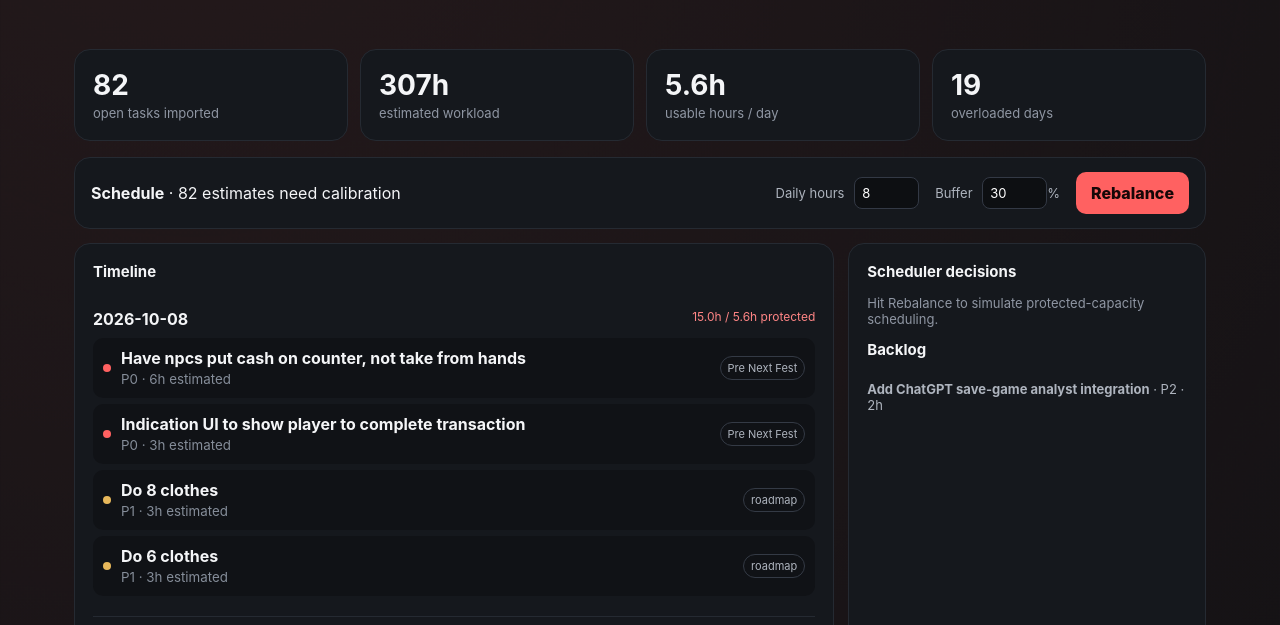
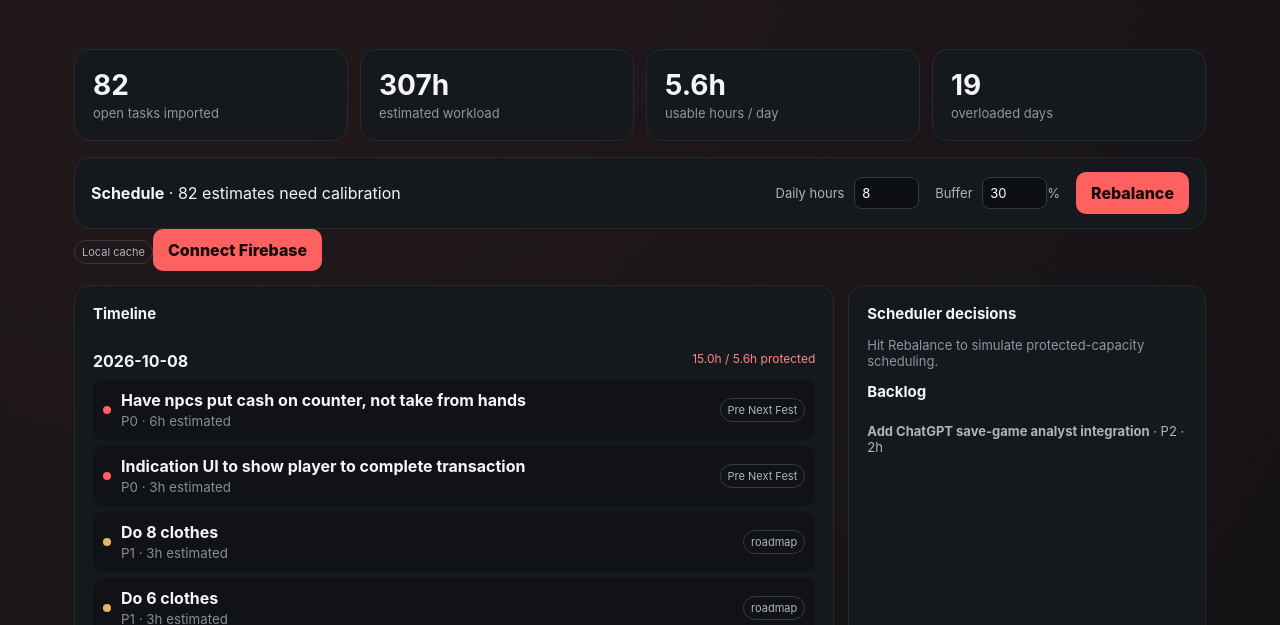
Before and after one commit to Redstoneinvente/RedsScheduler, a plain HTML site: page index.html in a window 1280 px wide. Shown: the part 175-800 px from the top of the page. Drawn offline with Linux system fonts and the light colour scheme.

Commit message:
Add Firebase sync controls

```diff
--- a/index.html
+++ b/index.html
@@ -4,7 +4,7 @@
 <main>
 <section class="stats" id="stats"></section>
 <section class="toolbar"><div><strong>Schedule</strong><span id="status"></span></div><label>Daily hours <input id="hours" type="number" min="1" max="16" step=".5" value="8"></label><label>Buffer <input id="buffer" type="number" min="0" max="60" value="30">%</label><button id="rebalance">Rebalance</button></section>
-<section class="grid"><div class="panel"><h2>Timeline</h2><div id="timeline"></div></div><aside class="panel"><h2>Scheduler decisions</h2><div id="decisions"></div><h2>Backlog</h2><div id="backlog"></div></aside></section>
-</main>
+<section class="syncbar"><span id="syncBadge" class="pill">Local cache</span><button id="firebaseBtn">Connect Firebase</button><button id="disconnectFirebase" class="secondary" hidden>Disconnect</button></section><section class="grid"><div class="panel"><h2>Timeline</h2><div id="timeline"></div></div><aside class="panel"><h2>Scheduler decisions</h2><div id="decisions"></div><h2>Backlog</h2><div id="backlog"></div></aside></section>
+</main><dialog id="firebaseDialog"><form id="firebaseForm" method="dialog"><h2>Firebase sync</h2><p class="muted">Reuse the Firebase Realtime Database from Reds Sprint Review. Credentials stay in this browser.</p><label>Database URL<input name="url" type="url" required placeholder="https://your-project-default-rtdb.firebaseio.com"></label><label>Path<input name="path" value="projects/reds-scheduler" required></label><label>Auth token (optional)<input name="token" type="password" autocomplete="off"></label><div class="actions"><button type="button" id="firebaseCancel">Cancel</button><button>Connect & sync</button></div></form></dialog>
 <dialog id="taskDialog"><form id="taskForm" method="dialog"><h2>Add work</h2><label>Task<input name="title" required placeholder="e.g. Fix checkout interaction"></label><div class="two"><label>Estimate (hours)<input name="estimate" type="number" min=".25" step=".25" required value="4"></label><label>Priority<select name="priority"><option value="5">P0 Critical</option><option value="3" selected>P1 Important</option><option value="1">P2 Nice to have</option></select></label></div><label>Deadline<input name="date" type="date"></label><label class="check"><input name="hard" type="checkbox"> Hard deadline / milestone</label><label>Depends on<input name="depends" placeholder="Optional task name"></label><div class="actions"><button type="button" id="cancel">Cancel</button><button value="default">Schedule intelligently</button></div></form></dialog>
 <script src="app.js"></script></body></html>
```
